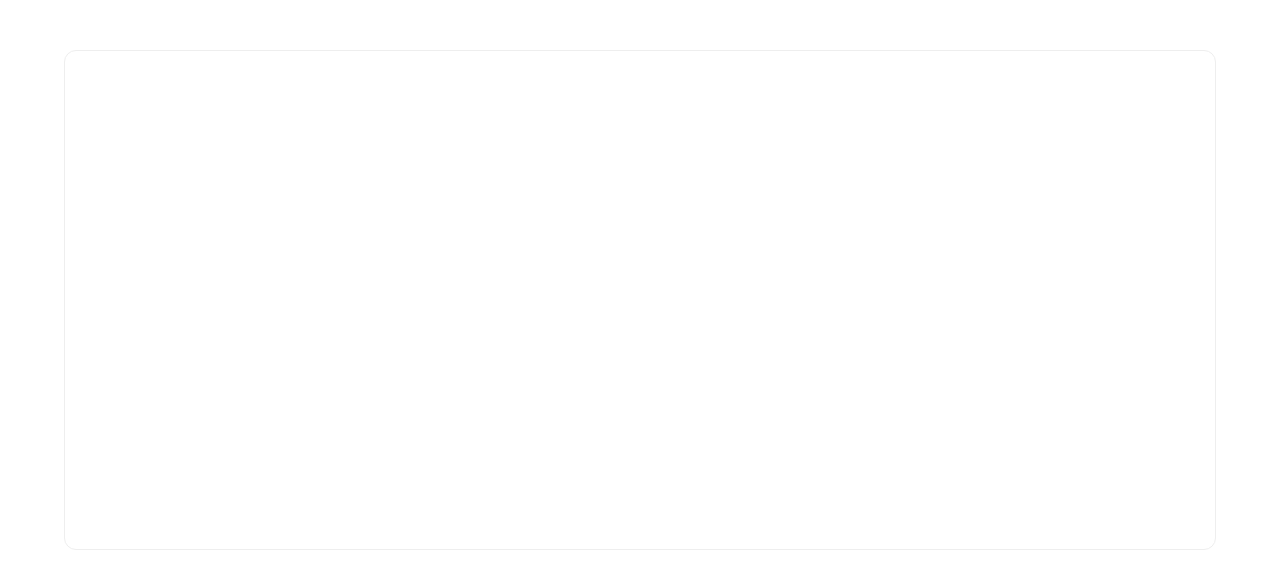
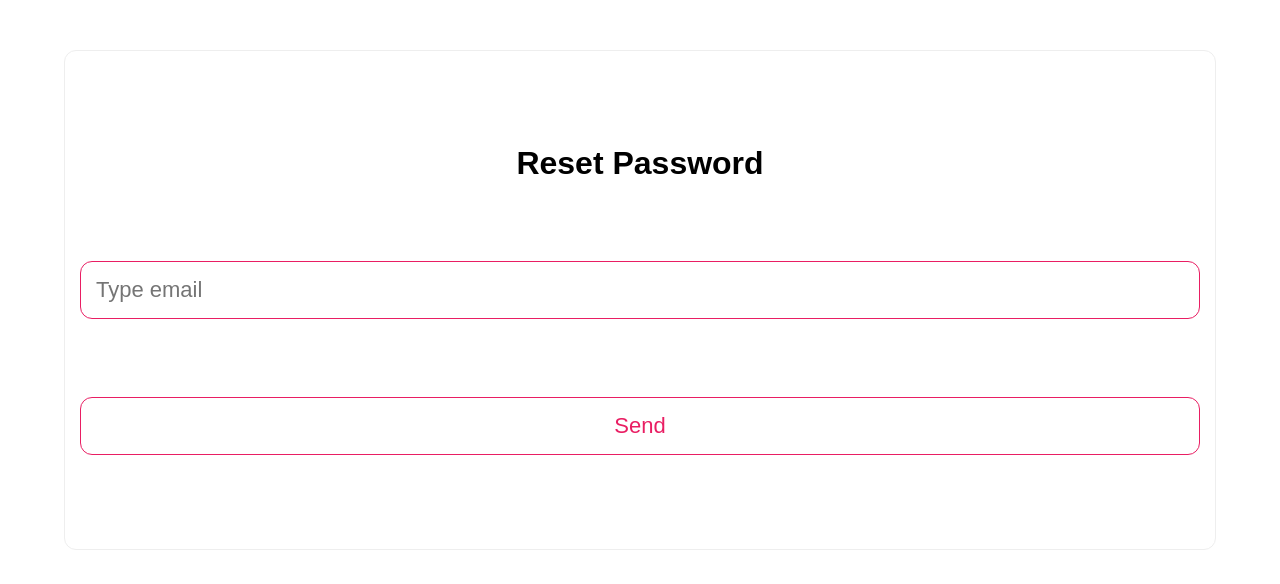
Before and after one commit to mohamedCleanCode/Todo-V3-Reactjs, a React (Create React App) app: page /reset-password in a window 1280 px wide. Before the commit this address had no page. Shown: the top 584 px of the page. Built offline with nearby package versions, Linux system fonts and the light colour scheme.

Commit message:
add reset password

```diff
--- a/src/App.js
+++ b/src/App.js
@@ -2,6 +2,7 @@ import { Route, Routes } from "react-router-dom";
 import EditTask from "./components/EditTask/EditTask";
 import Header from "./components/Header/Header";
 import Login from "./components/Login/Login";
+import ResetPassword from "./components/ResetPassword/ResetPassword";
 import Signup from "./components/Signup/Signup";
 import Todos from "./components/Todos/Todos";
 
@@ -21,6 +22,7 @@ function App() {
         />
         <Route path="/signup" element={<Signup />} />
         <Route path="/login" element={<Login />} />
+        <Route path="/reset-password" element={<ResetPassword />} />
       </Routes>
     </div>
   );
--- /dev/null
+++ b/src/components/ResetPassword/ResetPassword.jsx
@@ -0,0 +1,17 @@
+import React from "react";
+
+const ResetPassword = () => {
+  return (
+    <form className="signup">
+      <h1>Reset Password</h1>
+      <div>
+        <input type="email" name="email" placeholder="Type email" />
+      </div>
+      <div>
+        <input type="submit" value="Send" />
+      </div>
+    </form>
+  );
+};
+
+export default ResetPassword;
```
